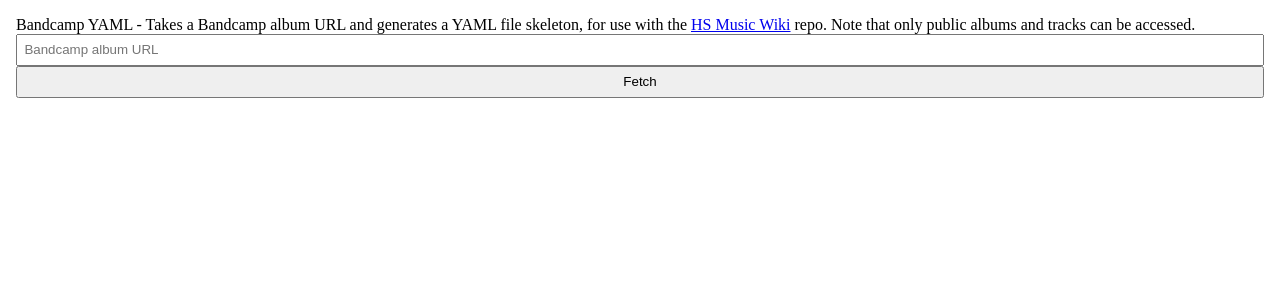
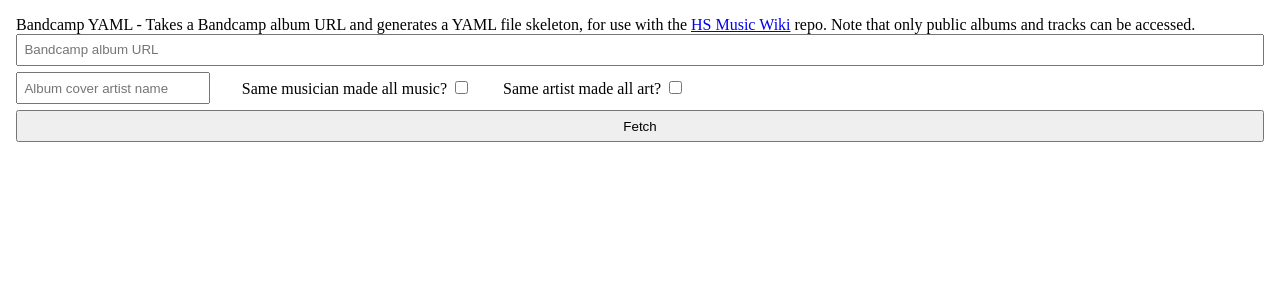
Before and after one commit to circlejourney/bandcamp-yaml, a PHP site: page / in a window 1280 px wide. Shown: the top 300 px of the page. Run offline with PHP 8.4, Linux system fonts and the light colour scheme.

Commit message:
Add album-wide artist and musician toggles

```diff
--- a/index.php
+++ b/index.php
@@ -19,14 +19,18 @@
 				$("#result").html("").addClass("hidden");
 				$("#loading").removeClass("hidden");
 				$("#copy").addClass("hidden");
-				$.get("get.php?url=" + $("#url").val(), function(data){
+				$.post("get.php",
+				{
+					url: $("#url").val(),
+					one_musician: $("#musician-check").prop("checked"),
+					track_artist: $("#artist-check").prop("checked") ? $("#track-artist").val() : "",
+					cover_artist: $("#cover-artist").val()
+				},
+				function(data){
 					$("#result").removeClass("hidden");
 					$("#loading").addClass("hidden");
 					$("#copy").removeClass("hidden");
-					$("#result").text(
-						data
-						// data.replace(/\n\s*\n/g, "\n")
-					);
+					$("#result").text(data);
 				});
 			}
 
@@ -98,11 +102,38 @@
 				animation-duration: 1.5s;
 				animation-iteration-count: infinite;
 			}
+
+			.hide {
+				display: none;
+			}
+
+			.row {
+				display: flex;
+				flex-wrap: wrap;
+				align-items: center;
+				gap: 2rem;
+				padding: 0.4rem 0;
+			}
 		</style>
 	</head>
 	<body>
 		<div>Bandcamp YAML - Takes a Bandcamp album URL and generates a YAML file skeleton, for use with the <a href="https://github.com/hsmusic">HS Music Wiki</a> repo. Note that only public albums and tracks can be accessed.</div>
 		<input type="text" id="url" placeholder="Bandcamp album URL"></input>
+
+		<div class="row">
+			<input type="text" id="cover-artist" placeholder="Album cover artist name" autocomplete="off">
+
+			<div>
+				<label for="musician-check">Same musician made all music?</label>
+				<input id="musician-check" type="checkbox" autocomplete="off">
+			</div>
+			<div>
+				<label for="artist-check">Same artist made all art?</label>
+				<input id="artist-check" type="checkbox" onchange="$('#track-artist').toggleClass('hide', !this.checked)" autocomplete="off">
+				<input type="text" id="track-artist" class="hide" placeholder="Track artist name">
+			</div>
+		</div>
+
 		<button onclick="fetch()">Fetch</button>
 		<div id="loading" class="hidden">
 			Fetching...this may take a while... <span id="hourglass">⏳</span>
```
Also changed, not shown: get.php (+16 -1 lines).
